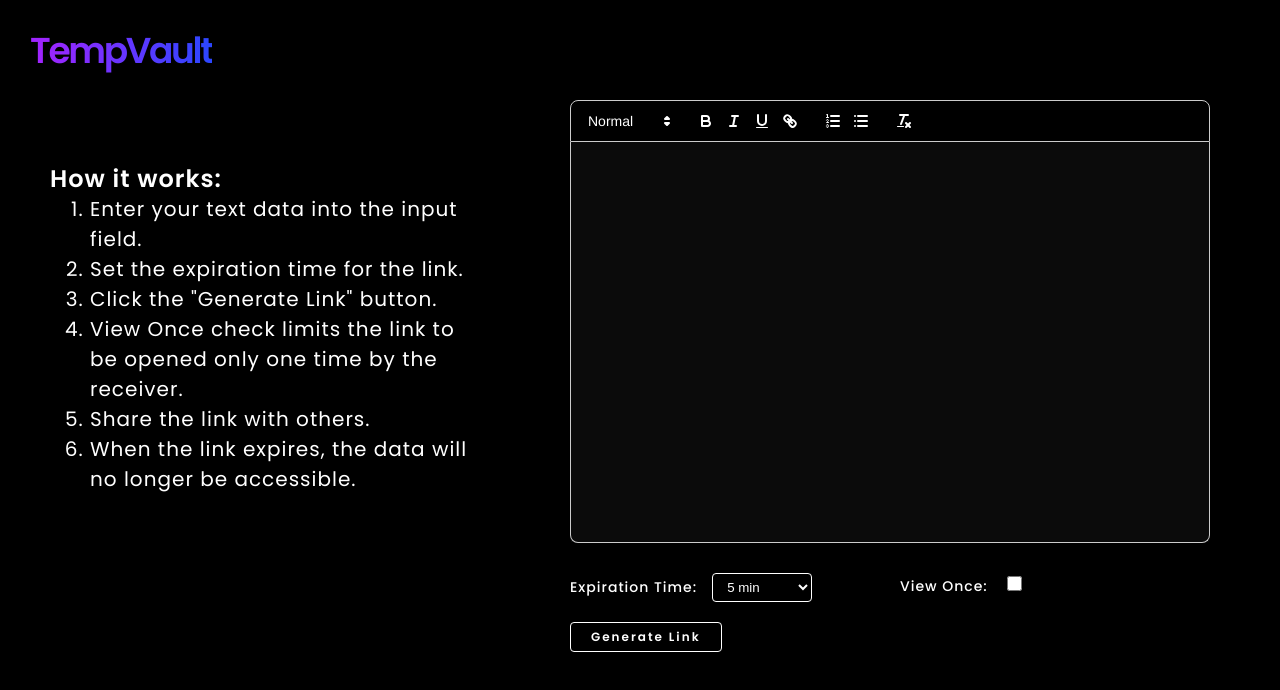
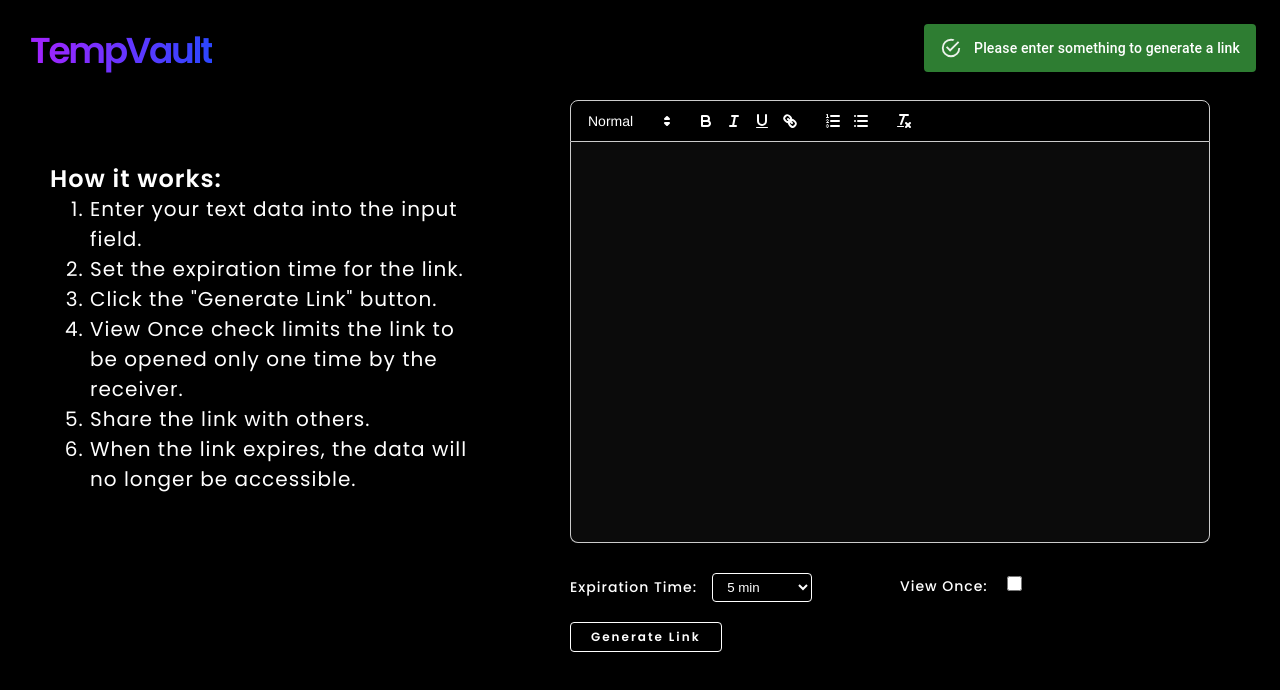
Before and after one commit to sandeshmurdia/TempVaultFE, a React (Create React App) app: page /senddata in a window 1280 px wide. Both pictures are taken after a click on the button "Generate Link". Shown: the top 690 px of the page. Built offline with nearby package versions, Linux system fonts and the light colour scheme.

Commit message:
Added snack

```diff
--- a/src/components/FileCreate.js
+++ b/src/components/FileCreate.js
@@ -5,6 +5,8 @@
 import { Link } from "react-router-dom";
 import ReactQuill from "react-quill";
 import "react-quill/dist/quill.snow.css";
+import Snackbar, { snackbarColor } from "./Snackbar/Snackbar.js";
+
 function FileCreate() {
   process.env.NODE_TLS_REJECT_UNAUTHORIZED = "0";
   const [expirationDate, setExpirationDate] = useState(5); // 5 mins
@@ -14,9 +16,9 @@
 
   const url = "https://tempvault-services.vercel.app/apiservices/insert";
 
-  const handleSubmit = async (event) => {
-    if(content===""){
-      alert('nothing');
+  const handleSubmit = (event) => {
+    if (content === "") {
+      DisplaySnackBar(snackbarColor[0], 'Please enter something to generate a link')
       return;
     }
     event.preventDefault();
@@ -26,31 +28,36 @@
       Math.random().toString(36).substring(2, 32);
     const expirationTime = new Date().getTime() + expirationDate * 60 * 1000;
 
-
-
-
     const data = {
       cipherText: content.toString(),
       uuid: uuid,
       expirationTime: expirationTime,
       viewOnce: viewOnce,
     };
-    await axios
+
+    axios
       .post(url, data)
       .then((res) => {
         console.log(res);
-        console.log("Success");
-        // setSharedLink(`http://localhost:3000/download/text/${uuid}`);
-        setSharedLink(`http://tempvault.netlify.app/download/text/${uuid}`);
-        navigator.clipboard.writeText(sharedLink);
-        alert(`Link copied to clipboard`);
-        setContent("");
+        // console.log("Success");
+        // // setSharedLink(`http://localhost:3000/download/text/${uuid}`);
+        // setSharedLink(`http://tempvault.netlify.app/download/text/${uuid}`);
+        // navigator.clipboard.writeText(sharedLink);
+        // alert(`Link copied to clipboard`);
+        DisplaySnackBar(snackbarColor[1], 'Link Generated Successfully');
       })
       .catch((err) => {
-        alert(`Failed`);
-        console.log("Failed ", err);
+        DisplaySnackBar(snackbarColor[0], 'Oops, something went wrong. Please try again later');
       });
+    setContent("");
   };
+
+  const [snackbar, setSnackbar] = useState();
+
+  const DisplaySnackBar = (saverity, message) => {
+    console.log(saverity, message);
+    setSnackbar({ saverity, message, date: Date.now() });
+  }
 
   const handleExpirationTimeChange = (event) => {
     setExpirationDate(event.target.value);
@@ -62,6 +69,8 @@
 
   return (
     <>
+      {snackbar && <Snackbar key={snackbar.date} message={snackbar.message} severity={snackbar.saverity} />}
+      {console.log(snackbar)}
       <header className="header">
         <div className="header_content">
           <Link to="/">
@@ -163,7 +172,7 @@
                   <p className="link">
                     <a href={sharedLink} className="expiration share-link">
                       Your Link:
-                      <span style={{ fontWeight: 300, color: "#3366CC" , marginLeft: '10px' }}>
+                      <span style={{ fontWeight: 300, color: "#3366CC", marginLeft: '10px' }}>
                         tempvault.netlify.app/download/text/...
                       </span>
                     </a>
--- /dev/null
+++ b/src/components/Snackbar/Snackbar.js
@@ -0,0 +1,47 @@
+import React, { useEffect, useState } from 'react';
+import Snackbar from '@mui/material/Snackbar';
+import MuiAlert from '@mui/material/Alert';
+import Slide from '@mui/material/Slide';
+
+export const snackbarColor = ['error', 'success', 'warning'];
+export default function CustomizedSnackbars({ key, message, saverity }) {
+
+    const [open, setOpen] = useState(true);
+
+
+    const Alert = React.forwardRef(function Alert(props, ref) {
+        return <MuiAlert elevation={6} ref={ref} variant="filled" {...props} />;
+    });
+
+    const Transition = (props) => {
+        return <Slide {...props} direction="left" />;
+    }
+
+    const handleClose = (reason, event) => {
+        if (reason === 'clickaway') {
+            return;
+        }
+        setOpen(false);
+    }
+
+    useEffect(() => {
+        setOpen(true);
+    }, [key])
+
+    return (
+        <Snackbar
+            anchorOrigin={{ vertical: 'top', horizontal: 'right' }}
+            open={open}
+            autoHideDuration={5000}
+            TransitionComponent={Transition}
+            onClose={handleClose}
+        >
+            <Alert
+                severity={saverity}
+                sx={{
+                    width: '100%',
+                }}
+            >{message}</Alert>
+        </Snackbar>
+    );
+}
```
Also changed, not shown: 1 other file (tests, documents, lock files or other folders).
